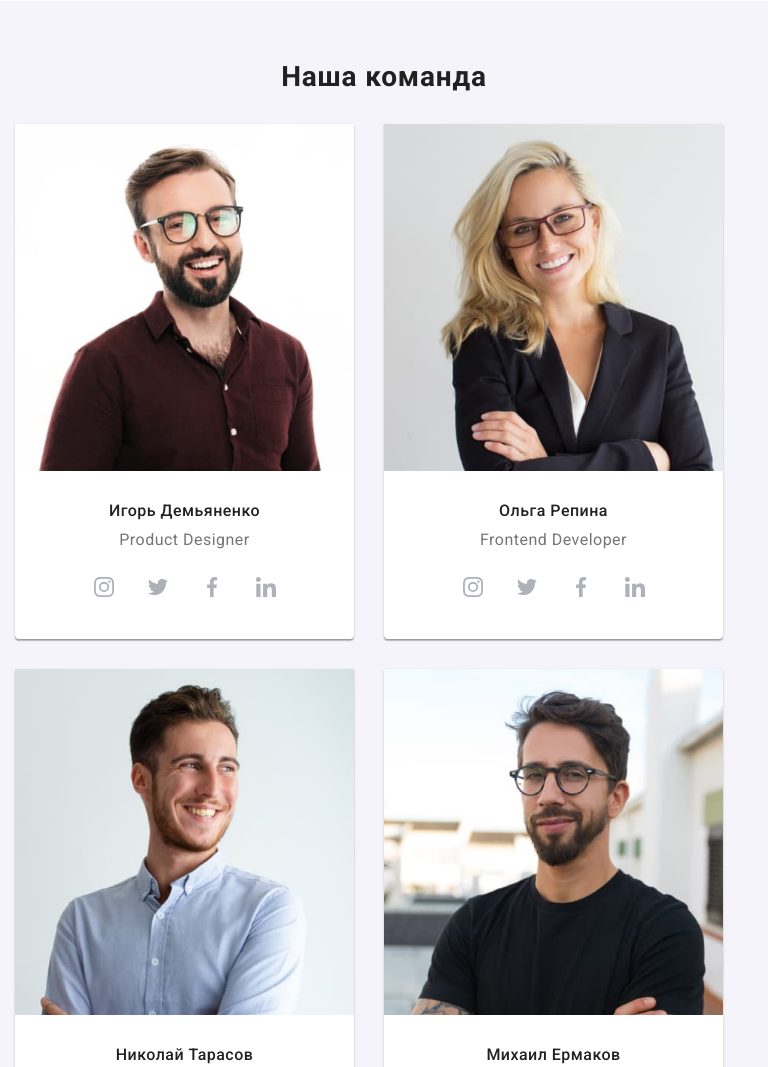
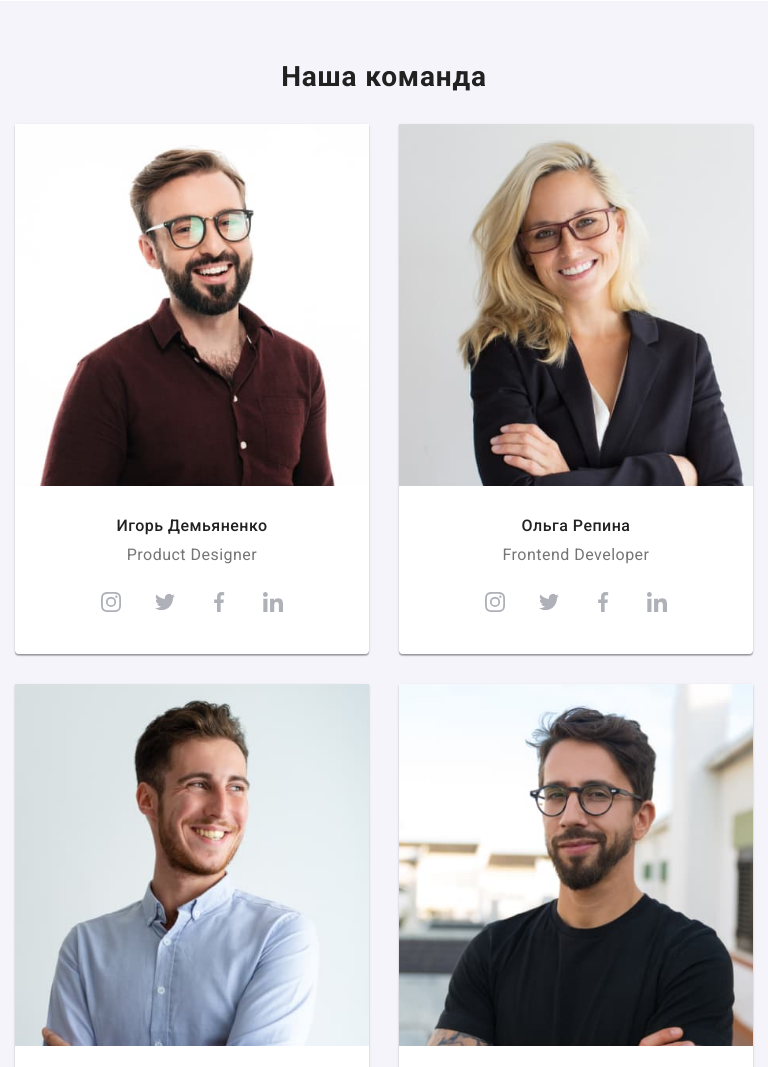
Before and after one commit to vviauk/goit-markup-hw-08, a plain HTML site: page index.html in a window 768 px wide. Shown: the part 1080-2147 px from the top of the page. Drawn offline with nearby package versions, Linux system fonts and the light colour scheme.

Commit message:
portfolio change in tablet mode

```diff
--- a/sass/components/_team.scss
+++ b/sass/components/_team.scss
@@ -46,7 +46,6 @@ img {
   }
 
   @media screen and (min-width: 767px)  and (max-width: 1199px) {
-    flex-basis: calc(100% / 2 - 30px);
     margin-right: 30px;
     margin-bottom: 30px;
     max-width: 354px;
```
Also changed, not shown: css/main.css, css/main.min.css, 2 other files.
